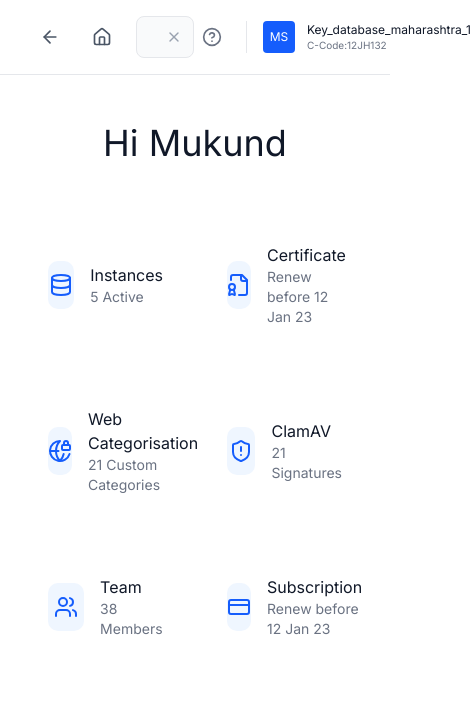
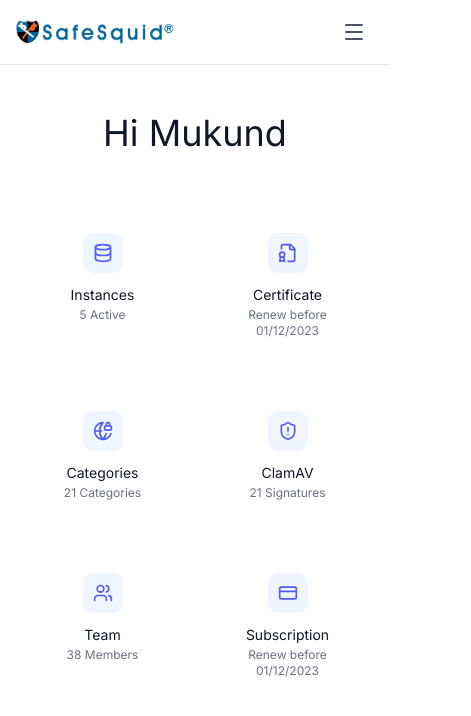
Before and after one commit to harshasurya02/safesquid-portal-ui, a Next.js app: page /dashboard in a window 390 px wide. Shown: the top 716 px of the page, 471 px wide, since content can reach past the window. Built offline with nearby package versions, Linux system fonts and the light colour scheme.

Commit message:
feat: Implement core UI components and layouts for authentication and dashboard pages.

```diff
--- a/src/app/auth/layout.tsx
+++ b/src/app/auth/layout.tsx
@@ -8,9 +8,9 @@
   children: React.ReactNode;
 }) {
   return (
-    <div className="min-h-screen bg-gray-50 space-y-4">
-      {/* Navbar — hidden on mobile */}
-      <div className="hidden sm:flex items-center justify-between py-6 px-15 border-b-2">
+    <div className="min-h-screen bg-gray-50 relative">
+      {/* Navbar — fixed position */}
+      <div className="absolute top-0 left-0 right-0 w-full z-50 bg-gray-50 min-h-20 flex items-center justify-between py-3 px-7 md:py-6 md:px-15 border-b-2">
         <Image
           src="/logo.png"
           width={211}
--- a/src/app/dashboard/page.tsx
+++ b/src/app/dashboard/page.tsx
@@ -13,37 +13,49 @@
   {
     icon: Database,
     title: "Instances",
+    mobileTitle: "Instances",
     subtitle: "5 Active",
+    mobileSubtitle: "5 Active",
     link: "/dashboard/instances",
   },
   {
     icon: FileBadge,
     title: "Certificate",
+    mobileTitle: "Certificate",
     subtitle: "Renew before 12 Jan 23",
+    mobileSubtitle: "Renew before 01/12/2023",
     link: "/dashboard/certificate",
   },
   {
     icon: GlobeLock,
     title: "Web Categorisation",
+    mobileTitle: "Categories",
     subtitle: "21 Custom Categories",
+    mobileSubtitle: "21 Categories",
     link: "/dashboard/web-categorisation",
   },
   {
     icon: ShieldAlert,
     title: "ClamAV",
+    mobileTitle: "ClamAV",
     subtitle: "21 Signatures",
+    mobileSubtitle: "21 Signatures",
     link: "/dashboard/clamav",
   },
   {
     icon: Users,
     title: "Team",
+    mobileTitle: "Team",
     subtitle: "38 Members",
+    mobileSubtitle: "38 Members",
     link: "/dashboard/team",
   },
   {
     icon: CreditCard,
     title: "Subscription",
+    mobileTitle: "Subscription",
     subtitle: "Renew before 12 Jan 23",
+    mobileSubtitle: "Renew before 01/12/2023",
     link: "/dashboard/subscription",
   },
 ];
@@ -62,13 +74,15 @@
           </h1>
         </div>
 
-        <div className="grid grid-cols-2 md:grid-cols-3 gap-x-8 gap-y-12 max-w-5xl mx-auto">
+        <div className="grid grid-cols-2 md:grid-cols-3 gap-x-11 gap-y-10 md:max-w-5xl mx-auto justify-items-center">
           {dashboardItems.map((item, index) => (
             <DashboardItem
               key={index}
               icon={item.icon}
               title={item.title}
+              mobileTitle={item.mobileTitle}
               subtitle={item.subtitle}
+              mobileSubtitle={item.mobileSubtitle}
               link={item.link}
             />
           ))}
--- a/src/app/globals.css
+++ b/src/app/globals.css
@@ -45,6 +45,7 @@
 
 :root {
   --radius: 0.625rem;
+  --alert: #ff692a;
   --background: oklch(1 0 0);
   --foreground: oklch(0.145 0 0);
   --card: oklch(1 0 0);
@@ -59,7 +60,11 @@
   --muted-foreground: #666666;
   --accent: #111827;
   --accent-foreground: #6b7280;
+
   --destructive: #e11900;
+  --info: #e11900;
+  --success: #e11900;
+  --warning: #ff692a;
   --border: oklch(0.922 0 0);
   --input: #e0e3eb;
   --ring: oklch(0.708 0 0);
@@ -79,6 +84,7 @@
 }
 
 .dark {
+  --alert: #ff692a;
   --background: oklch(0.145 0 0);
   --foreground: oklch(0.985 0 0);
   --card: oklch(0.205 0 0);
@@ -94,6 +100,9 @@
   --accent: #111827;
   --accent-foreground: #6b7280;
   --destructive: #e11900;
+  --info: #e11900;
+  --success: #e11900;
+  --warning: #ff692a;
   --border: oklch(1 0 0 / 10%);
   --input: #e0e3eb;
   --ring: oklch(0.556 0 0);
--- a/src/components/dashboard/dashboard-item.tsx
+++ b/src/components/dashboard/dashboard-item.tsx
@@ -4,24 +4,30 @@
 interface DashboardItemProps {
     icon: LucideIcon;
     title: string;
+    mobileTitle: string;
     subtitle: string;
+    mobileSubtitle: string;
     link: string;
 }
 
 export const DashboardItem = ({
     icon: Icon,
     title,
+    mobileTitle,
     subtitle,
+    mobileSubtitle,
     link
 }: DashboardItemProps) => {
     return (
-        <Link className="flex items-center gap-4 p-4 bg-white rounded-lg" href={link}>
-            <div className="flex items-center justify-center w-12 h-12 bg-blue-50 rounded-lg text-blue-600">
-                <Icon className="w-6 h-6" />
+        <Link className="flex flex-col md:flex-row items-center md:items-center gap-3 md:gap-4 p-4 bg-white rounded-lg w-[8.25rem] md:w-auto" href={link}>
+            <div className="flex items-center justify-center w-10 h-10 md:w-12 md:h-12 bg-blue-50 rounded-lg text-primary">
+                <Icon className="w-5 h-5 md:w-6 md:h-6" />
             </div>
-            <div className="flex flex-col">
-                <span className="text-base font-medium text-gray-900">{title}</span>
-                <span className="text-sm text-gray-500">{subtitle}</span>
+            <div className="flex flex-col items-center md:items-start gap-0.5">
+                <span className="text-sm md:text-base font-medium text-gray-900 md:hidden text-center">{mobileTitle}</span>
+                <span className="text-sm md:text-base font-medium text-gray-900 hidden md:block">{title}</span>
+                <span className="text-xs md:text-sm text-gray-500 md:hidden text-center">{mobileSubtitle}</span>
+                <span className="text-xs md:text-sm text-gray-500 hidden md:block">{subtitle}</span>
             </div>
         </Link>
     );
--- a/src/components/navbar.tsx
+++ b/src/components/navbar.tsx
@@ -1,10 +1,136 @@
+"use client";
+
 import Image from "next/image";
-import { ArrowLeft, Home, Search, CircleHelp, X } from "lucide-react";
+import { ArrowLeft, Home, CircleHelp, X, Menu, User, Building2, History, MessageSquare, HelpCircle, LogOut } from "lucide-react";
+import { useState } from "react";
 
 const Navbar = () => {
+  const [isMobileMenuOpen, setIsMobileMenuOpen] = useState(false);
+
   return (
     <div className="w-full bg-white border-b border-gray-200">
-      <div className="flex items-center justify-between px-8 py-4">
+      {/* Mobile Navbar */}
+      <div className="flex md:hidden items-center justify-between px-4 py-3">
+        <Image
+          src="/logo.png"
+          width={140}
+          height={24}
+          alt="SafeSquid"
+          className="h-6 w-auto"
+        />
+        <button
+          className="p-2 text-gray-600"
+          onClick={() => setIsMobileMenuOpen(true)}
+        >
+          <Menu className="w-6 h-6" />
+        </button>
+      </div>
+
+      {/* Mobile Menu Drawer - Slides from Top */}
+      {isMobileMenuOpen && (
+        <>
+          {/* Backdrop */}
+          <div
+            className="fixed inset-0 bg-black bg-opacity-50 z-40 md:hidden"
+            onClick={() => setIsMobileMenuOpen(false)}
+          />
+
+          {/* Drawer - Full Width, Slides from Top */}
+          {/* <div className="fixed top-0 left-0 right-0 w-full h-full sm:max-h-[80vh] bg-white shadow-lg z-50 md:hidden overflow-y-auto animate-in slide-in-from-top duration-300"> */}
+          <div className="fixed top-0 left-0 right-0 w-full h-full sm:max-h-[80vh] bg-white shadow-lg z-50 md:hidden overflow-y-auto">
+            <div className="flex flex-col">
+              {/* Header */}
+              <div className="flex items-center justify-between p-4 border-b">
+                <span className="font-semibold text-gray-900">Menu</span>
+                <button
+                  className="p-1 text-gray-600"
+                  onClick={() => setIsMobileMenuOpen(false)}
+                >
+                  <X className="w-5 h-5" />
+                </button>
+              </div>
+
+              {/* User Profile Section */}
+              <div className="p-4 border-b space-y-3">
+                <div className="flex items-center gap-2 text-sm text-blue-600">
+                  <span>Key_database_1</span>
+                  <button className="p-1">
+                    <svg className="w-4 h-4" fill="none" stroke="currentColor" viewBox="0 0 24 24">
+                      <path strokeLinecap="round" strokeLinejoin="round" strokeWidth={2} d="M15.232 5.232l3.536 3.536m-2.036-5.036a2.5 2.5 0 113.536 3.536L6.5 21.036H3v-3.572L16.732 3.732z" />
+                    </svg>
+                  </button>
+                  <button className="p-1">
+                    <X className="w-4 h-4" />
+                  </button>
+                </div>
+                <div className="flex items-center gap-2 text-sm text-gray-600">
+                  <span>C-Code:12JH132</span>
+                </div>
+                <div className="flex items-center gap-2 text-sm text-gray-600">
+                  <span>Key_database_MPKV_1</span>
+                  <button className="p-1">
+                    <svg className="w-4 h-4" fill="none" stroke="currentColor" viewBox="0 0 24 24">
+                      <path strokeLinecap="round" strokeLinejoin="round" strokeWidth={2} d="M15.232 5.232l3.536 3.536m-2.036-5.036a2.5 2.5 0 113.536 3.536L6.5 21.036H3v-3.572L16.732 3.732z" />
+                    </svg>
+                  </button>
+                  <button className="p-1">
+                    <X className="w-4 h-4" />
+                  </button>
+                </div>
+                <button className="w-full flex items-center justify-center gap-2 py-2 text-sm text-blue-600 border border-gray-200 rounded">
+                  <span>+</span>
+                  <span>Write your keys here</span>
+                </button>
+              </div>
+
+              {/* Menu Items */}
+              <nav className="p-4">
+                <ul className="space-y-1">
+                  <li>
+                    <a href="#" className="flex items-center gap-3 px-3 py-2 text-gray-700 hover:bg-gray-100 rounded">
+                      <User className="w-5 h-5" />
+                      <span>User Profile</span>
+                    </a>
+                  </li>
+                  <li>
+                    <a href="#" className="flex items-center gap-3 px-3 py-2 text-gray-700 hover:bg-gray-100 rounded">
+                      <Building2 className="w-5 h-5" />
+                      <span>Organization profile</span>
+                    </a>
+                  </li>
+                  <li>
+                    <a href="#" className="flex items-center gap-3 px-3 py-2 text-gray-700 hover:bg-gray-100 rounded">
+                      <History className="w-5 h-5" />
+                      <span>History</span>
+                    </a>
+                  </li>
+                  <li>
+                    <a href="#" className="flex items-center gap-3 px-3 py-2 text-gray-700 hover:bg-gray-100 rounded">
+                      <MessageSquare className="w-5 h-5" />
+                      <span>Feedback</span>
+                    </a>
+                  </li>
+                  <li>
+                    <a href="#" className="flex items-center gap-3 px-3 py-2 text-gray-700 hover:bg-gray-100 rounded">
+                      <HelpCircle className="w-5 h-5" />
+                      <span>Get help</span>
+                    </a>
+                  </li>
+                  <li>
+                    <a href="#" className="flex items-center gap-3 px-3 py-2 text-gray-700 hover:bg-gray-100 rounded">
+                      <LogOut className="w-5 h-5" />
+                      <span>Logout</span>
+                    </a>
+                  </li>
+                </ul>
+              </nav>
+            </div>
+          </div>
+        </>
+      )}
+
+      {/* Desktop Navbar */}
+      <div className="hidden md:flex items-center justify-between px-8 py-4">
         {/* Logo */}
         <div className="flex items-center">
           <Image
```
